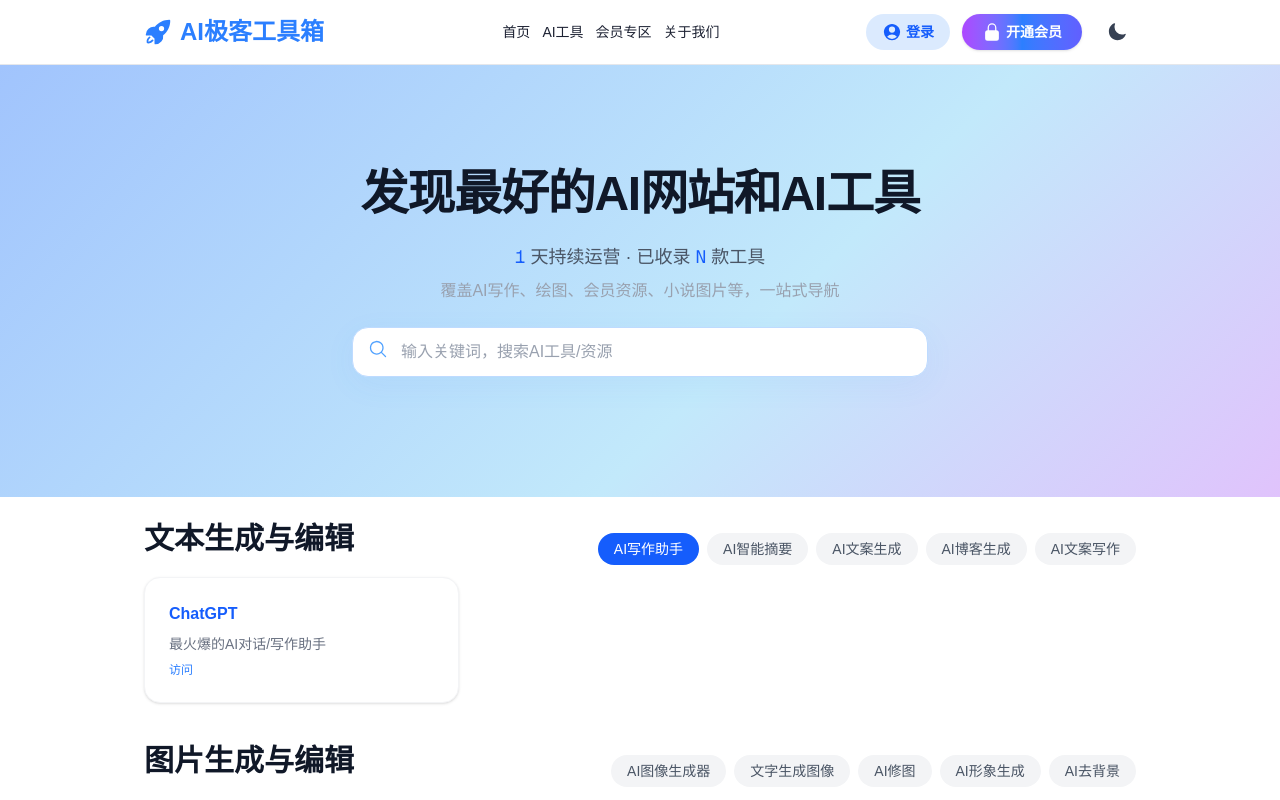
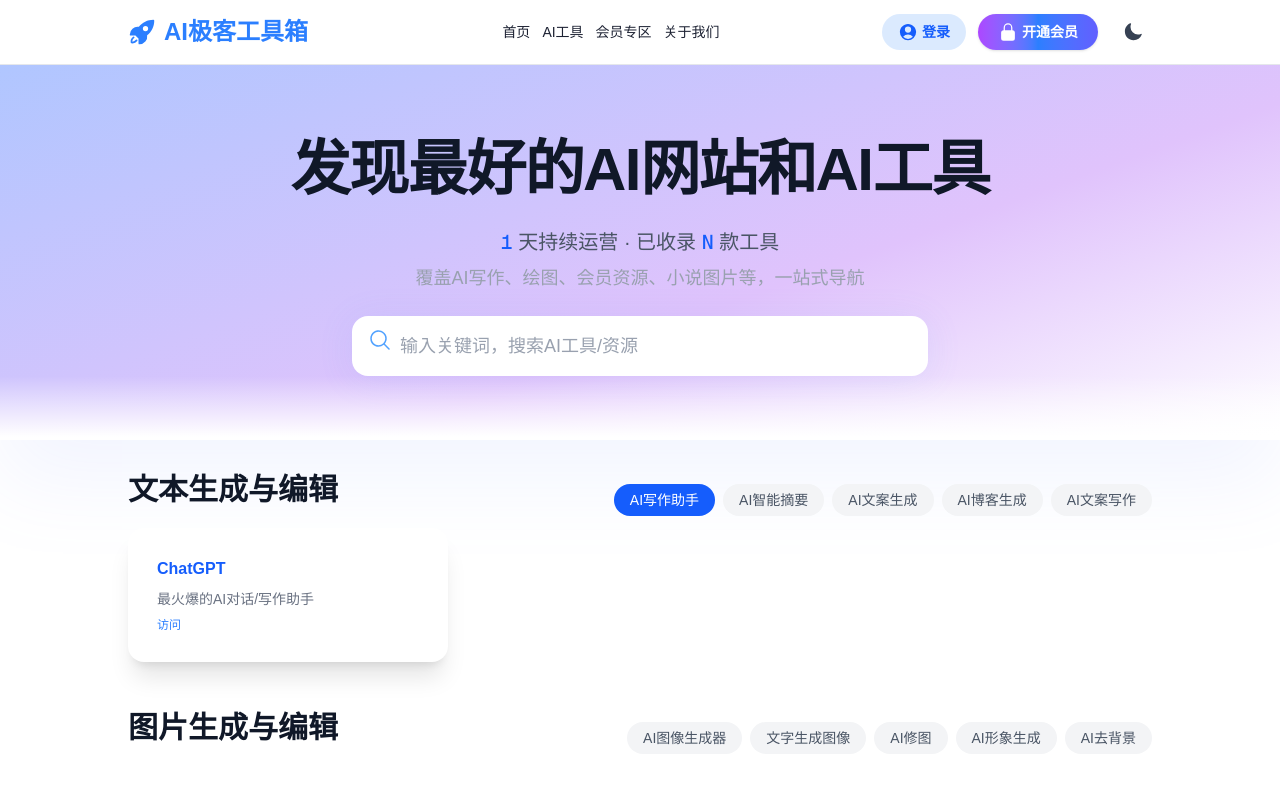
Before and after one commit to G-MUYI/ai-toolbox, a Next.js app: page / in a window 1280 px wide. Shown: the top 800 px of the page. Built offline with nearby package versions, Linux system fonts and the light colour scheme.

Commit message:
优化首页UI，分类修改

```diff
--- a/app/page.tsx
+++ b/app/page.tsx
@@ -52,27 +52,14 @@ const GROUPS: {
 // 站点上线日
 const SITE_START_DATE = new Date("2025-07-10")
 
-// 网站事件时间线数据
-const TIMELINE = [
-  { date: "2025-07-10", title: "AI极客工具箱上线 🚀" },
-  { date: "2025-07-12", title: "会员专区/破局资源首发" },
-  { date: "2025-07-13", title: "支持暗黑模式和运营天数展示" },
-  // 你可以随时添加更多事件
-]
-
-// 你的个人/站长介绍
-const ABOUT_ME = `大家好！我是木易，AI极客工具箱的创建者。
-热衷于AI工具收集与分享，致力于为开发者、自由职业者和数字创作者提供一站式AI资源导航和成长资料。希望本站能陪伴大家持续成长，有问题可随时联系我！`
-
 export default function Home() {
   const [dark, setDark] = useState(false)
   const [search, setSearch] = useState("")
   const [days, setDays] = useState<number>(0)
   const [activeGroupIdx, setActiveGroupIdx] = useState(0)
   const [activeTag, setActiveTag] = useState(GROUPS[0].tags[0])
-  const [about, setAbout] = useState(false) // 是否为关于我们页
+  const [about, setAbout] = useState(false)
 
-  // 实时刷新运营天数
   useEffect(() => {
     function updateDays() {
       setDays(Math.max(1, Math.floor((Date.now() - SITE_START_DATE.getTime()) / 86400000) + 1))
@@ -82,21 +69,21 @@ export default function Home() {
     return () => clearInterval(timer)
   }, [])
 
-  // 样式定义
+  // 统一左右大边距，但不过于窄，大气有呼吸感
+  const pagePadding = "max-w-[120rem] mx-auto w-full px-6 md:px-12 xl:px-32" // px-32约等于128px，两侧呼吸感非常大气
+
+  // 会员按钮样式
+  const btnBase = "rounded-full px-5 py-2 font-semibold text-sm transition flex items-center justify-center gap-1 shadow"
+  const btnVip = "bg-gradient-to-r from-purple-500 via-blue-500 to-indigo-500 text-white hover:opacity-90"
+
+  // 亮暗色适配
   const navBg = dark ? "bg-[#232834] border-b border-[#343948]" : "bg-white/90 border-b border-gray-200"
   const mainBg = dark ? "bg-[#181c22]" : "bg-white"
   const groupTitle = dark ? "text-white" : "text-gray-900"
   const textMain = dark ? "text-white" : "text-gray-900"
   const textSecond = dark ? "text-gray-300" : "text-gray-600"
   const textThird = dark ? "text-gray-400" : "text-gray-400"
-  const inputBg = dark ? "bg-[#21252c] border-[#444d5c] text-white placeholder-gray-400" : "bg-white border-blue-200 text-gray-900 placeholder-gray-400"
-
-  // 顶部边距统一优化：max-w-6xl + 两侧 px-6 md:px-10 xl:px-20
-  const pagePadding = "max-w-6xl mx-auto w-full px-6 md:px-10 xl:px-20"
-
-  // 会员按钮样式
-  const btnBase = "rounded-full px-5 py-2 font-semibold text-sm transition flex items-center justify-center gap-1 shadow"
-  const btnVip = "bg-gradient-to-r from-purple-500 via-blue-500 to-indigo-500 text-white hover:opacity-90"
+  const inputBg = dark ? "bg-[#232834] border-[#555c6a] text-white placeholder-gray-400" : "bg-white border-blue-100 text-gray-900 placeholder-gray-400"
 
   return (
     <div className={`min-h-screen flex flex-col ${mainBg} transition-colors`}>
@@ -134,71 +121,67 @@ export default function Home() {
         </div>
       </header>
 
-      {/* Hero区 */}
+      {/* Hero区（大气渐变+无边框过渡） */}
       {!about && (
-        <section className={`relative w-full overflow-visible`}>
-          <div className={`absolute inset-0 z-0 ${dark ? "" : "pointer-events-none"}`}>
-            {/* 蓝紫白渐变全幅铺满 */}
-            {!dark ? (
-              <div className="w-full h-full" style={{
-                background: "linear-gradient(135deg,#a1c4fd 0%,#c2e9fb 60%,#e0c3fc 100%)",
-                width: "100%", height: "100%"
-              }} />
-            ) : null}
-          </div>
-          <div className={`${pagePadding} relative z-10 flex flex-col items-center py-14 md:py-24`}>
-            <h1 className={`font-black text-3xl md:text-5xl text-center mb-4 tracking-tight leading-snug ${textMain}`}>发现最好的AI网站和AI工具</h1>
-            <div className={`text-base md:text-lg text-center mb-2 ${textSecond}`}>
+        <section className="relative w-full min-h-[340px] pb-0 overflow-visible">
+          {/* 渐变背景 */}
+          {!dark && (
+            <div className="absolute inset-0 z-0 pointer-events-none select-none"
+              style={{
+                background: "linear-gradient(160deg, #b0c6ff 0%, #e0c3fc 60%, #ffffff 100%)",
+                boxShadow: "0 40px 80px 0 rgba(128,152,255,0.10)",
+              }}
+            />
+          )}
+          {dark && (
+            <div className="absolute inset-0 z-0 pointer-events-none select-none"
+              style={{
+                background: "linear-gradient(120deg,#232a36 0%,#20232c 100%)"
+              }}
+            />
+          )}
+          <div className={`${pagePadding} relative z-10 flex flex-col items-center pt-16 pb-14`}>
+            <h1 className={`font-black text-4xl md:text-6xl text-center mb-4 tracking-tight leading-snug ${textMain}`}>发现最好的AI网站和AI工具</h1>
+            <div className={`text-lg md:text-xl text-center mb-2 font-medium ${textSecond}`}>
               <span className="font-mono text-blue-600">{days}</span> 天持续运营 · 已收录 <span className="font-mono text-blue-600">N</span> 款工具
             </div>
-            <div className={`text-sm md:text-base text-center mb-4 ${textThird}`}>
+            <div className={`text-base md:text-lg text-center mb-6 max-w-2xl ${textThird}`}>
               覆盖AI写作、绘图、会员资源、小说图片等，一站式导航
             </div>
-            <div className="w-full flex justify-center mt-2 mb-6">
+            {/* 搜索框有柔和投影 */}
+            <div className="w-full flex justify-center mb-2">
               <div className="relative w-full max-w-xl">
                 <input
                   type="text"
                   value={search}
                   onChange={e => setSearch(e.target.value)}
-                  className={`pl-12 pr-4 py-3 rounded-2xl text-base outline-none border shadow-md placeholder-gray-400 w-full focus:ring-2 focus:ring-blue-300 ${inputBg}`}
+                  className={`pl-12 pr-4 py-4 rounded-2xl text-lg outline-none border shadow-2xl placeholder-gray-400 w-full focus:ring-2 focus:ring-blue-300 transition-all duration-300 ${inputBg}`}
                   placeholder="输入关键词，搜索AI工具/资源"
-                  style={{ boxShadow: "0 8px 32px 0 rgba(60,130,245,.06)" }}
+                  style={{
+                    boxShadow: "0 4px 36px 0 rgba(96,142,240,.11)",
+                    borderWidth: 0,
+                  }}
                 />
-                <MagnifyingGlassIcon className="w-5 h-5 absolute left-4 top-3 text-blue-400" />
+                <MagnifyingGlassIcon className="w-6 h-6 absolute left-4 top-3 text-blue-400" />
               </div>
             </div>
           </div>
+          {/* 与下方白色内容自然衔接（用一个渐变下溢遮罩实现无硬边） */}
+          {!dark && (
+            <div className="absolute bottom-0 left-0 w-full h-16 z-10"
+              style={{
+                background: "linear-gradient(180deg, rgba(255,255,255,0.0) 0%, #fff 95%)",
+                pointerEvents: "none"
+              }} />
+          )}
         </section>
       )}
 
-      {/* 关于我们页面 */}
-      {about ? (
-        <main className={`${pagePadding} flex-1 py-10`}>
-          <h1 className={`text-3xl md:text-4xl font-bold mb-6 ${textMain}`}>关于我们</h1>
-          <section className={`mb-8 p-6 rounded-2xl shadow bg-white/80 dark:bg-[#24272e]`}>
-            <h2 className={`text-xl font-semibold mb-3 ${textMain}`}>站长介绍</h2>
-            <p className={`whitespace-pre-line text-base ${textSecond}`}>{ABOUT_ME}</p>
-          </section>
-          <section className={`p-6 rounded-2xl shadow bg-white/80 dark:bg-[#24272e]`}>
-            <h2 className={`text-xl font-semibold mb-3 ${textMain}`}>网站大事件</h2>
-            <ol className="relative border-l-2 border-blue-300 pl-5 space-y-6">
-              {TIMELINE.map((item, idx) => (
-                <li key={idx} className="flex items-start gap-3">
-                  <span className="block mt-1 w-3 h-3 rounded-full bg-blue-400"></span>
-                  <div>
-                    <span className="block text-xs text-blue-400">{item.date}</span>
-                    <span className={`block text-base font-medium ${textMain}`}>{item.title}</span>
-                  </div>
-                </li>
-              ))}
-            </ol>
-          </section>
-        </main>
-      ) : (
-        // 首页工具区
-        <main className={`${pagePadding} flex-1 py-6`}>
+      {/* 首页内容模块（白色大背景+分组） */}
+      {!about && (
+        <main className={`${pagePadding} flex-1 py-8 relative z-20`}>
           {GROUPS.map((group, idx) => (
-            <section key={group.group} className="mb-10">
+            <section key={group.group} className="mb-12">
               <div className="flex flex-wrap items-end justify-between mb-3">
                 <h2 className={`text-2xl md:text-3xl font-extrabold mb-2 ${groupTitle}`}>{group.group}</h2>
                 <div className="flex flex-wrap gap-2">
@@ -216,7 +199,7 @@ export default function Home() {
                   ))}
                 </div>
               </div>
-              <ul className="grid grid-cols-1 sm:grid-cols-2 md:grid-cols-3 gap-6">
+              <ul className="grid grid-cols-1 sm:grid-cols-2 md:grid-cols-3 gap-8">
                 {group.tools.filter(t => t.tag === activeTag && activeGroupIdx === idx).length === 0 ? (
                   <div className="col-span-full text-gray-400 py-10">该分类暂无内容</div>
                 ) : (
@@ -226,8 +209,17 @@ export default function Home() {
                       <li
                         key={tool.name}
                         className={`
-                          bg-white dark:bg-[#22242c] rounded-2xl p-6 shadow hover:shadow-lg border border-gray-100 hover:border-blue-400 transition
-                          flex flex-col gap-2 relative ${tool.isVip ? "ring-2 ring-yellow-300" : ""}
+                          transition
+                          rounded-2xl p-7
+                          shadow-xl
+                          border border-transparent
+                          flex flex-col gap-2 relative
+                          hover:scale-[1.025] hover:shadow-2xl
+                          ${dark
+                            ? "bg-[#232834] text-white hover:border-blue-400"
+                            : "bg-white text-gray-900 hover:border-blue-400"
+                          }
+                          ${tool.isVip ? "ring-2 ring-yellow-300" : ""}
                         `}
                       >
                         <div className="flex items-center gap-2">
```
